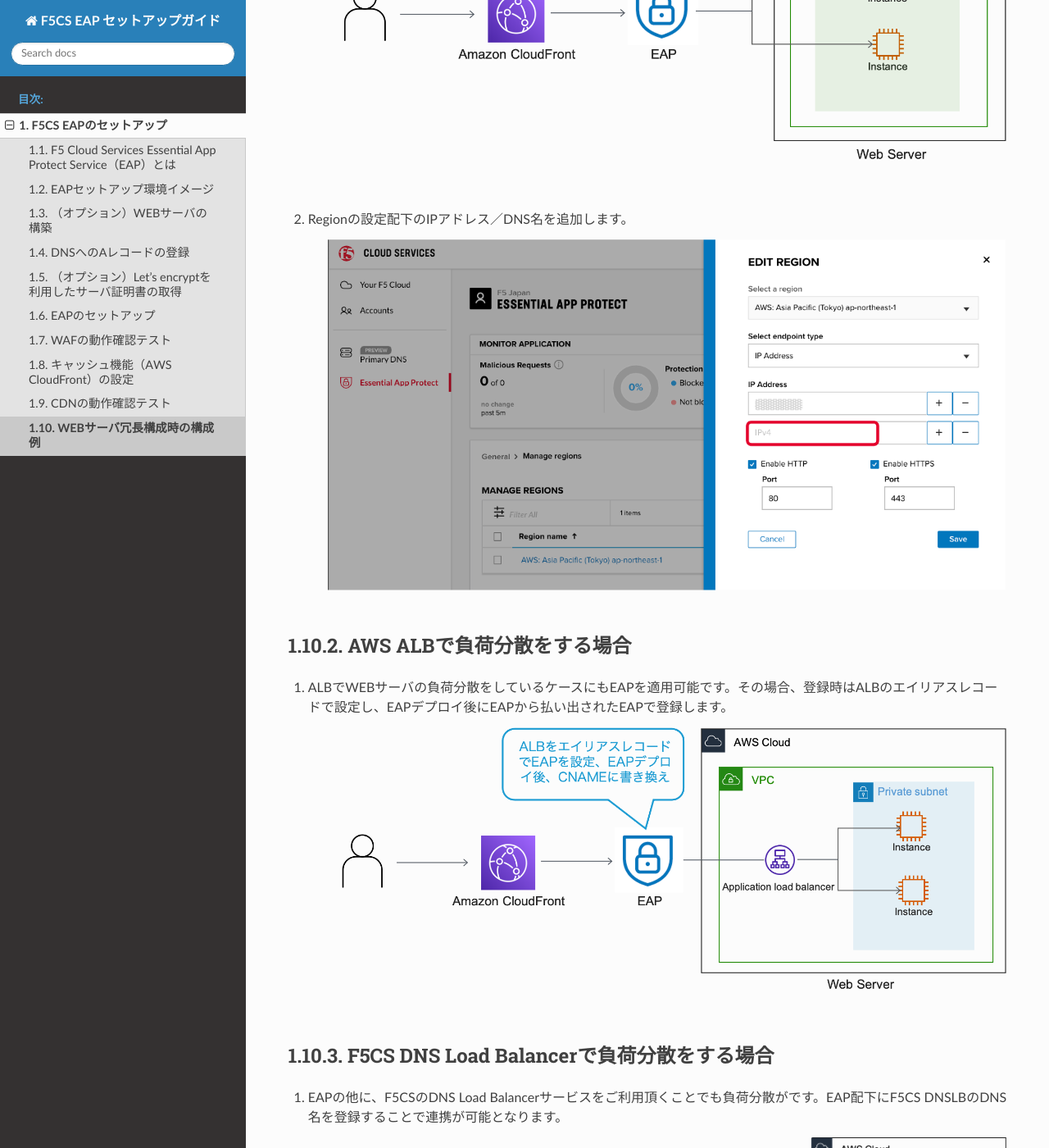
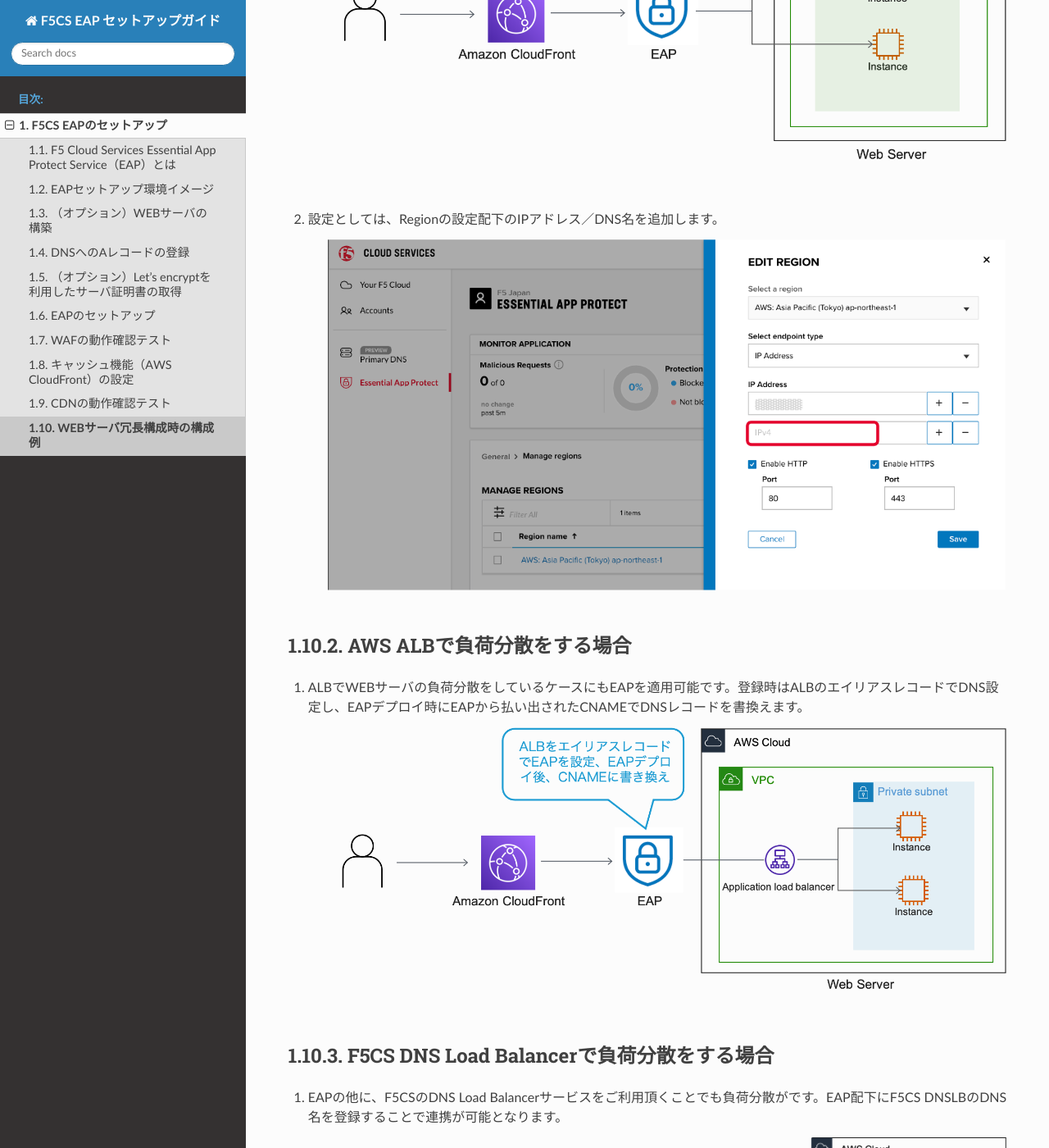
Before and after one commit to BeF5/f5j-easy-setup-eap, a Sphinx documentation site: the page built from docs/content1/module10/module10.rst, in a window 1280 px wide and 1400 px high, scrolled down 518 px. Shown: the whole window at 82% size. Built offline with Sphinx 7.4.7 and the Read the Docs theme 2.0.0, drawn with Linux system fonts in a browser that asks for light colours; some of the changed text lies outside the part shown.

Commit message:
誤字修正

```diff
--- a/docs/content1/module05/module05.rst
+++ b/docs/content1/module05/module05.rst
@@ -24,7 +24,7 @@
         :scale: 60%
         :align: center
     |
-#. ensslコマンドを利用し、プライベートキーを **PKCS#8** フォーマットから **PKCS#1** フォーマットに変換し、SCPコマンドなどでプライベートキーと証明書（fullchain.pem）をダウンロードします。(ご参考ページ： `valid PKCS#1, ASN.1 DER form - while adding new certificate <https://f5cloudservices.zendesk.com/hc/en-us/articles/360055650294-Issue-Receiving-error-Private-key-is-not-in-valid-PKCS-1-ASN-1-DER-form-while-adding-new-certificate>`__ ）
+#. opensslコマンドを利用し、プライベートキーを **PKCS#8** フォーマットから **PKCS#1** フォーマットに変換し、SCPコマンドなどでプライベートキーと証明書（fullchain.pem）をダウンロードします。(ご参考ページ： `valid PKCS#1, ASN.1 DER form - while adding new certificate <https://f5cloudservices.zendesk.com/hc/en-us/articles/360055650294-Issue-Receiving-error-Private-key-is-not-in-valid-PKCS-1-ASN-1-DER-form-while-adding-new-certificate>`__ ）
 
     .. code-block:: bash
 
--- a/docs/content1/module06/module06.rst
+++ b/docs/content1/module06/module06.rst
@@ -35,7 +35,7 @@
 
     .. image:: images/mod6-7.png
     |
-#. 公開しているWebサーバのプロトコルとポート番号を選択します。httpsを選択場合、サーバ証明書とプライベートキーを設定します。
+#. 公開するWebサーバのプロトコルとポート番号を選択します。httpsを選択場合、サーバ証明書とプライベートキーを設定します。
 
     .. image:: images/mod6-8.png
     |
--- a/docs/content1/module07/module07.rst
+++ b/docs/content1/module07/module07.rst
@@ -19,7 +19,7 @@
 
     .. image:: images/mod7-4.png
     |
-#. EAPのWAF設定画面に戻り、**Monitoring** モードから **Blocking** モードに変更し、Updateボタンをクリックします。
+#. EAPのWAF設定画面に戻り、**Monitoring** モードから **Blocking** モードに変更し、:guilabel:`Update` をクリックします。
 
     .. image:: images/mod7-5.png
     |
--- a/docs/content1/module09/module09.rst
+++ b/docs/content1/module09/module09.rst
@@ -1,7 +1,7 @@
 CDNの動作確認テスト
 =================================================
 
-#. クライアントブラウザのInspection機能を有効にし、再度Webサーバにアクセスします。数回アクセスすると、**x-chache** が **Hit from cloudfront** となることを確認します。
+#. クライアントブラウザのInspection機能を有効にし、再度Webサーバにアクセスします。数回アクセスすると、**x-cache** が **Hit from cloudfront** となることを確認します。
 
     .. image:: images/mod9-1.png
     |
--- a/docs/content1/module10/module10.rst
+++ b/docs/content1/module10/module10.rst
@@ -6,11 +6,11 @@
 EAPで負荷分散をする場合
 ---------------
 
-#. EAP配下に複数のWEBサーバのIPアドレスまたはDNS名を登録することで振り分けの動作が可能です。この場合はRoute53のレイテンシベースルーティングで振分けが行われます。
+#. EAP配下に複数のWEBサーバのIPアドレス、またはDNS名を登録することで振分けの動作が可能です。Route53のレイテンシベースルーティングで振分けが行われます。
 
     .. image:: images/mod10-1.png
     |
-#. Regionの設定配下のIPアドレス／DNS名を追加します。
+#. 設定としては、Regionの設定配下のIPアドレス／DNS名を追加します。
 
     .. image:: images/mod10-2.png
     |
@@ -18,7 +18,7 @@
 AWS ALBで負荷分散をする場合
 ---------------
 
-#. ALBでWEBサーバの負荷分散をしているケースにもEAPを適用可能です。その場合、登録時はALBのエイリアスレコードで設定し、EAPデプロイ後にEAPから払い出されたEAPで登録します。
+#. ALBでWEBサーバの負荷分散をしているケースにもEAPを適用可能です。登録時はALBのエイリアスレコードでDNS設定し、EAPデプロイ時にEAPから払い出されたCNAMEでDNSレコードを書換えます。
 
     .. image:: images/mod10-3.png
     |
```
Also changed, not shown: docs/index.rst (+1 -1 lines).
